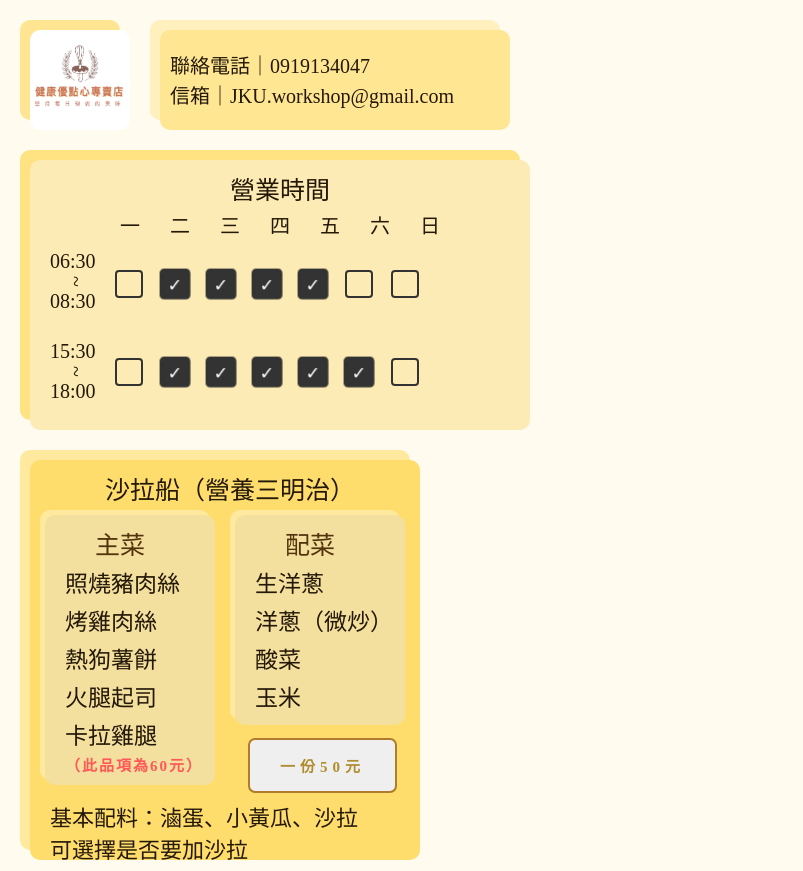
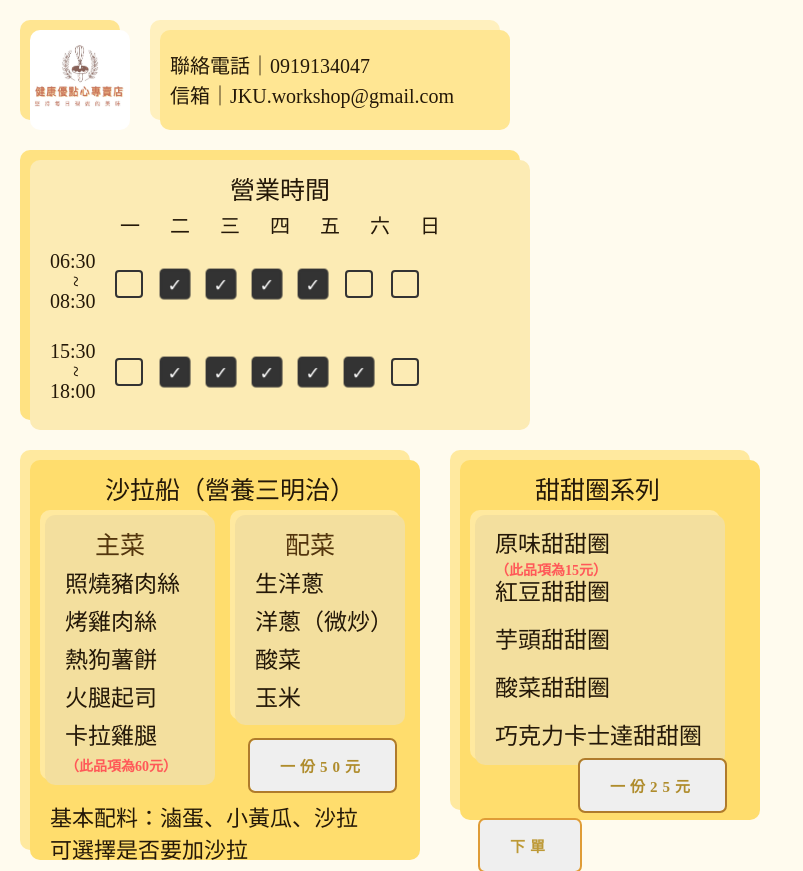
Before and after one commit to JKU-workshop/JKU-workshop-old.github.io, a plain HTML site: page index.html in a window 1280 px wide. Shown: the whole page, without its empty margins (0-803 px from the left). Drawn offline with Linux system fonts and the light colour scheme; a web font is replaced by a local one.

Commit message:
Donut-Menu

```diff
--- a/css/index.css
+++ b/css/index.css
@@ -118,7 +118,7 @@ body { color: #241808; }
 .MMCC3 { margin-top: 90px; }
 .MMCC4 { margin-top: 110px; }
 .MMCC5 { margin-top: 130px; }
-.MMCC-Note { color: #ff5858; font-size: 15px; font-weight: bold; letter-spacing: 2px; margin-top: -2px; position: relative; transition: all 0.3s ease-in-out; }
+.MMCC-Note { color: #ff5858; font-size: 14px; font-weight: bold; transition: all 0.3s ease-in-out; }
 .MMCC-Note:hover { color: #ff3434; }
 /* Side-Menu-Dish */
 .Side-Menu-Dish {
@@ -150,3 +150,59 @@ body { color: #241808; }
     content: ""; position: absolute; left: -50px; top: 0; width: 0;
     height: 100%; background-color: #af902c; transform: skewX(45deg); z-index: -1; transition: width 1000ms;
 } .Salad-One-Money:hover::before { width: 250%; }
+/* Donut-Menu-Box */
+.Donut-Menu-Box {
+    width: 300px; height: 360px; margin-top: 450px; margin-left: 450px;
+    background-color: #ffe99f; border-radius: 10px; position: absolute; transition: all 0.3s ease-in-out;
+} .Donut-Menu-Box:hover { background-color: #ffecac; margin-top: 460px; margin-left: 460px; }
+.Donut-Menu-Box-Menu {
+    width: 300px; height: 360px; margin-top: 10px; margin-left: 10px;
+    background-color: #ffdd6d; border-radius: 10px; position: absolute; transition: all 0.3s ease-in-out;
+} .Donut-Menu-Box-Menu:hover { background-color: #eecc5b; margin-top: 5px; margin-left: 5px; }
+.Donut-Menu-Box-Title {
+    margin-top: 10px; margin-left: 75px; font-size: 25px;
+    position: absolute; transition: all 0.3s ease-in-out;
+} .Donut-Menu-Box-Title:hover { font-size: 27px; }
+.Donut-Menu-Dish {
+    width: 250px; height: 250px; margin-top: 50px; margin-left: 10px;
+    background-color: #ffe99f; border-radius: 10px; position: absolute; transition: all 0.3s ease-in-out;
+} .Donut-Menu-Dish:hover { background-color: #f1e0a7; margin-top: 60px; margin-left: 20px; }
+.Donut-Menu-Dish-Menu {
+    width: 250px; height: 250px; margin-top: 5px; margin-left: 5px;
+    background-color: #f3df9e; border-radius: 10px; position: absolute; transition: all 0.3s ease-in-out;
+} .Donut-Menu-Dish-Menu:hover { background-color: #e4cf8c; margin-top: 3px; margin-left: 3px; }
+.Donut-Menu-Dish-Title {
+    margin-top: 10px; margin-left: 50px; font-size: 25px; color: #53350d;
+    position: absolute; transition: all 0.3s ease-in-out;
+} .Donut-Menu-Dish-Title:hover { font-size: 27px; }
+.DMD-Dish { font-size: 23px; margin-left: 20px; position: absolute; transition: all 0.3s ease-in-out; }
+.DMD-Dish:hover { font-size: 25px; }
+.DMDD1 { margin-top: 10px; }
+.DMDD2 { margin-top: 40px; }
+.DMDD3 { margin-top: 70px; }
+.DMDD4 { margin-top: 100px; }
+.DMDD5 { margin-top: 130px; }
+.DMDD-Note { color: #ff5858; font-size: 14px; font-weight: bold; position: absolute; transition: all 0.3s ease-in-out; }
+.DMDD-Note:hover { color: #ff3434; }
+/* Donut-One-Money */
+.Donut-One-Money {
+    padding: 1em 2em; border: none; border-radius: 5px; font-weight: bold; letter-spacing: 5px; margin-top: 300px;
+    text-transform: uppercase; cursor: pointer; color: #af8c2c; transition: all 1000ms; margin-left: 120px;
+    font-size: 15px; position: relative; overflow: hidden; outline: 2px solid #af7b2c; font-family: 'JKU';
+}
+.Donut-One-Money:hover { color: #ffffff; transform: scale(1.1); outline: 2px solid #cabc70; box-shadow: 4px 5px 17px -4px #917826; }
+.Donut-One-Money::before {
+    content: ""; position: absolute; left: -50px; top: 0; width: 0;
+    height: 100%; background-color: #af902c; transform: skewX(45deg); z-index: -1; transition: width 1000ms;
+} .Donut-One-Money:hover::before { width: 250%; }
+/* Place-Order */
+.Place-Order {
+    padding: 1em 2em; border: none; border-radius: 5px; font-weight: bold; letter-spacing: 5px; margin-top: 820px;
+    text-transform: uppercase; cursor: pointer; color: #bd9936; transition: all 1000ms; margin-left: 480px;
+    font-size: 15px; position: relative; overflow: hidden; outline: 2px solid #df9c37; font-family: 'JKU';
+}
+.Place-Order:hover { color: #ffffff; transform: scale(1.1); outline: 2px solid #e4d05f; box-shadow: 4px 5px 17px -4px #be9d2f; }
+.Place-Order::before {
+    content: ""; position: absolute; left: -50px; top: 0; width: 0;
+    height: 100%; background-color: #caa733; transform: skewX(45deg); z-index: -1; transition: width 1000ms;
+} .Place-Order:hover::before { width: 250%; }
--- a/index.html
+++ b/index.html
@@ -72,5 +72,19 @@
         <label class="Basic-ingredients">基本配料：滷蛋、小黃瓜、沙拉<br>可選擇是否要加沙拉</label>
         <button class="Salad-One-Money">一份50元</button>
     </div></div>
+    <!-- Donut-Menu-Box -->
+    <div class="Donut-Menu-Box"><div class="Donut-Menu-Box-Menu">
+        <div class="Donut-Menu-Box-Title">甜甜圈系列</div>
+        <div class="Donut-Menu-Dish"><div class="Donut-Menu-Dish-Menu">
+            <label class="DMD-Dish DMDD1">原味甜甜圈<br><label class="DMDD-Note">（此品項為15元）</label></label><br>
+            <label class="DMD-Dish DMDD2">紅豆甜甜圈</label><br>
+            <label class="DMD-Dish DMDD3">芋頭甜甜圈</label><br>
+            <label class="DMD-Dish DMDD4">酸菜甜甜圈</label><br>
+            <label class="DMD-Dish DMDD5">巧克力卡士達甜甜圈</label><br>
+        </div></div>
+        <button class="Donut-One-Money">一份25元</button>
+    </div></div>
+    <!-- Place-Order -->
+    <button class="Place-Order">下單</button>
 </body>
 </html>
```
